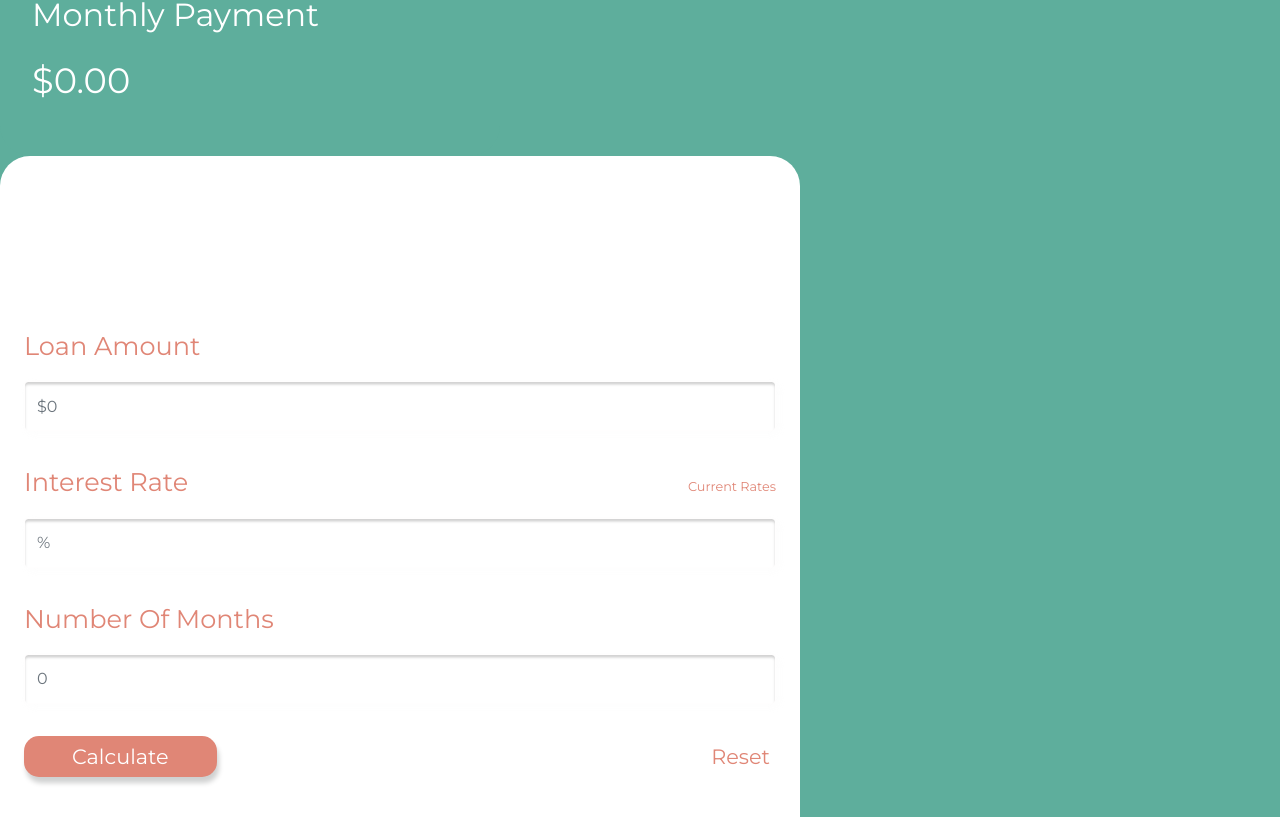
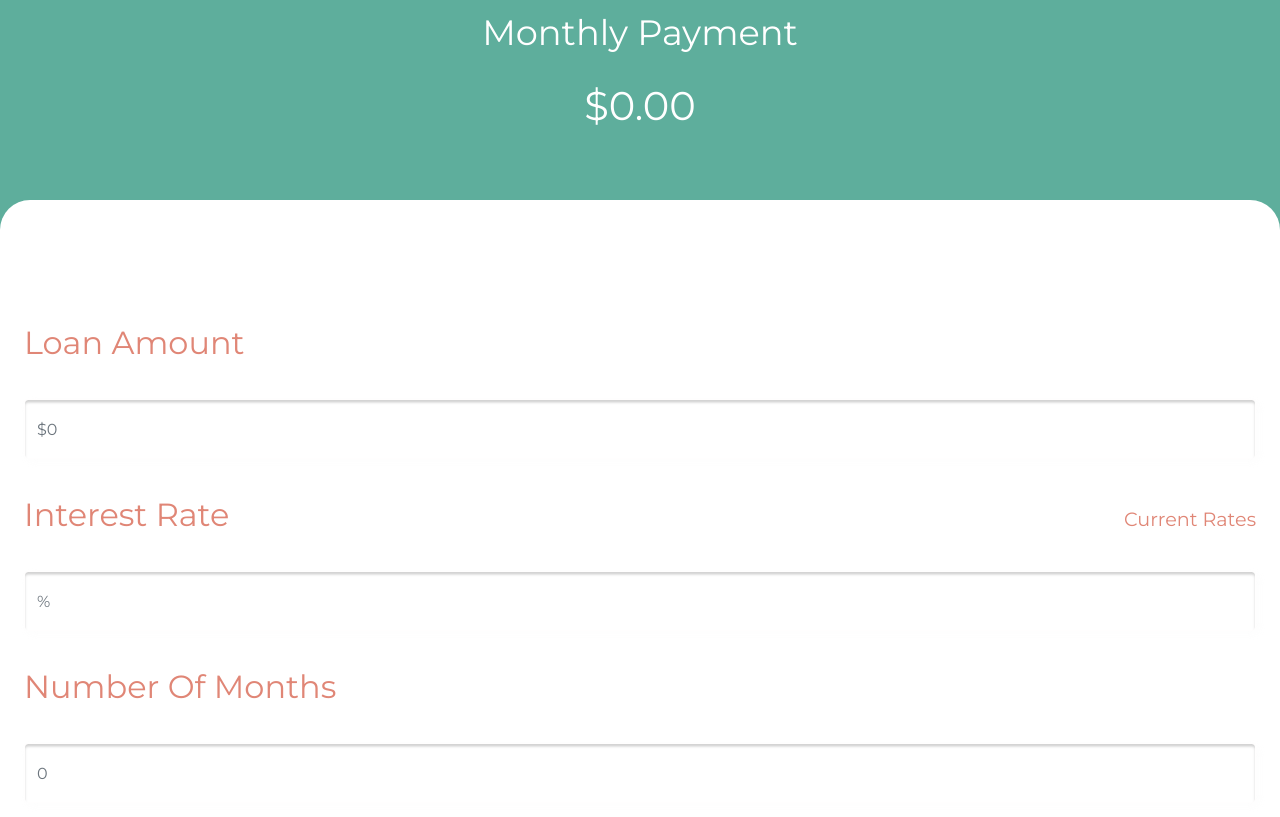
Before and after one commit to erikacolette29/loan-calculator, a React (Create React App) app: page / in a window 1280 px wide. Shown: the part 343-1160 px from the top of the page. Built offline with nearby package versions, Linux system fonts and the light colour scheme.

Commit message:
media query sizing

```diff
--- a/src/components/Calculate/Buttons/Buttons.css
+++ b/src/components/Calculate/Buttons/Buttons.css
@@ -49,7 +49,56 @@
   }
 
 
+  @media only screen and (min-width: 480px) and (max-width: 1300px) {
+    .button-box {
+        margin: 2rem 0 1rem;
+        display: flex;
+        justify-content: space-between;
+        align-items: center;
 
+      }
+      .button {
+        padding: 0.3rem 3rem;
+        background-color: rgb(224, 134, 118);
+        border: none;
+        border-radius: 15px;
+        box-shadow: 2px 6px 5px rgb(208, 209, 209);
+        color: white;
+        font-size: 1.5rem;
+        /* will-change: transform;
+      transition: transform 450ms; */
+      }
+      .button:hover {
+        background-color: rgb(241, 150, 134);
+
+        /* transition: transform 125ms;
+      transform: translateY(3px); */
+      }
+      .button:active {
+        color: white;
+        border-color: none;
+        border: none;
+        outline: 0 !important;
+      }
+      .button:visited {
+        color: white;
+        border-color: none;
+        border: none;
+        outline: 0 !important;
+      }
+      .button:focus {
+        color: white;
+        border-color: none;
+        border: none;
+      }
+      .reset-button {
+        background-color: rgba(255, 255, 255, 0);
+        color: rgb(224, 134, 118);
+        border: none;
+        /* margin-left: 50px; */
+        font-size: 1.5rem;
+      }
+  }
 
 
 @media only screen and (min-width: 320px) and (max-width: 480px) {
--- a/src/components/Calculate/Calculate.css
+++ b/src/components/Calculate/Calculate.css
@@ -56,8 +56,64 @@
   color: rgb(224, 134, 118);
 }
 
+@media only screen and (min-width: 480px) and (max-width: 1300px) {
+  .body-container {
+    display: flex;
+    align-items: center;
+    flex-flow: column nowrap;
+    font-family: "Montserrat", sans-serif;
+  }
+
+  .cal-box {
+    border-radius: 15px;
+    background-color: rgb(94, 174, 156);
+    width: 100%;
+    display: flex;
+    flex-flow: column nowrap;
+  }
+
+  .form-box {
+    padding: 1rem 1.5rem 2rem;
+    border-radius: 3%;
+    background-color: white;
+    border-radius: 30px 30px 0 0;
+    width: auto;
 
 
+  }
+
+  .label {
+    margin:2rem 0;
+    font-size: 2rem;
+    color: rgb(224, 134, 118);
+  }
+
+  .form-control {
+    border-color: #fffefe;
+    height: 60px;
+    box-shadow: inset 0 2.5px 2.5px rgba(0, 0, 0, 0.185),
+      3px 3px 8px rgba(252, 252, 252, 0.6);
+  }
+
+  .form-control:focus {
+    border-color: #fffefe;
+    box-shadow: inset 0 4.5px 4.5px rgba(0, 0, 0, 0.075),
+      3px 3px 8px rgba(252, 252, 252, 0.6);
+  }
+
+  .rate-box {
+    display: flex;
+    justify-content: space-between;
+  }
+  .current-rates {
+    color: rgb(224, 134, 118);
+    text-decoration: none;
+    font-size: 1.2rem;
+  }
+  .current-rates:visited {
+    color: rgb(224, 134, 118);
+  }
+}
 
 @media only screen and (min-width: 320px) and (max-width: 480px) {
   .body-container {
--- a/src/components/Calculate/MonthlyPayment/MonthlyPayment.css
+++ b/src/components/Calculate/MonthlyPayment/MonthlyPayment.css
@@ -19,6 +19,24 @@
 
 }
 
+@media only screen and (min-width: 480px) and (max-width: 1300px) {
+    .total-box {
+        padding: 3rem 1rem;
+        justify-content: center;
+        align-items: center;
+        border-radius: 30px 30px 0 0;
+        width: auto;
+
+      }
+
+      .label2 {
+        font-size: 2.2rem;
+      }
+      .monthly-amount {
+        font-size: 2.5rem;
+      }
+}
+
 @media only screen and (min-width: 320px) and (max-width: 480px) {
   .total-box {
     padding: 2rem 1rem;
```
